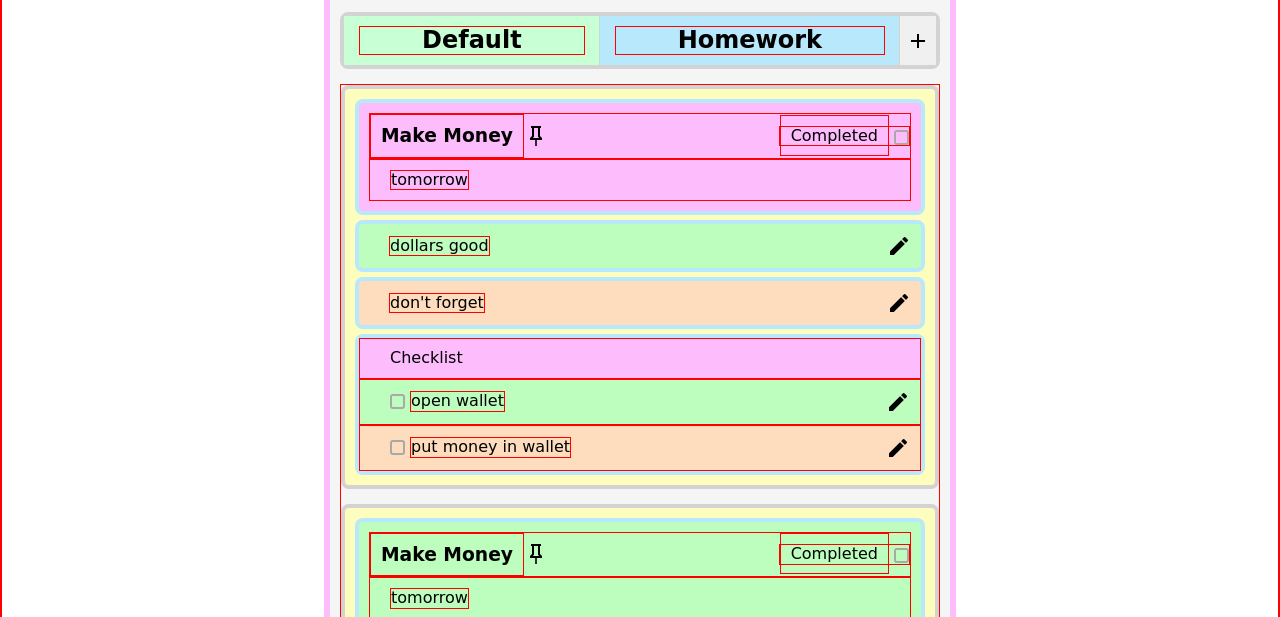
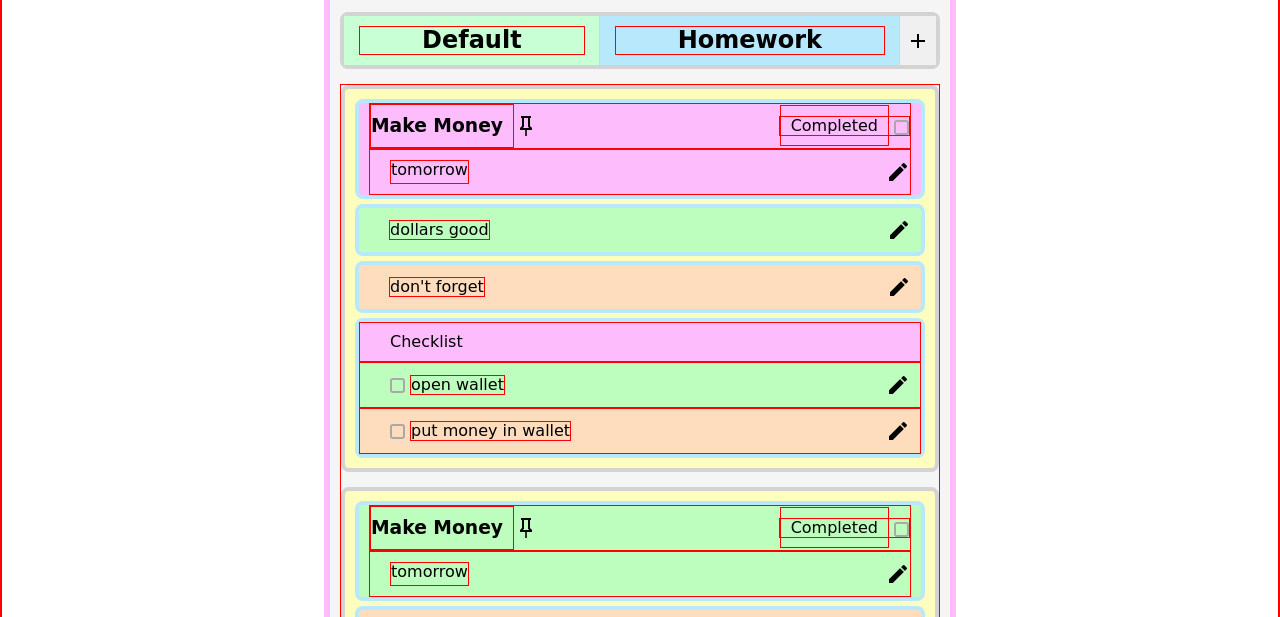
Before and after one commit to thebrianwong/odin-todo-list, a website built with webpack: page dist/index.html in a window 1280 px wide. Shown: the part 166-783 px from the top of the page. Built offline with nearby package versions, Linux system fonts and the light colour scheme; a web font is replaced by a local one.

Commit message:
Add edit buttons to the due dates section and add styling

```diff
--- a/dist/index.html
+++ b/dist/index.html
@@ -41,6 +41,9 @@
                     </div>
                     <div class="to-do-task-overview-bottom">
                         <p class="to-do-due-date">tomorrow</p>
+                        <button class="edit-due-date">
+                            <img src="assets/pencil.png" alt="">
+                        </button>
                     </div>
                 </div>
                 <div class="to-do-description">
@@ -87,6 +90,9 @@
                     </div>
                     <div class="to-do-task-overview-bottom">
                         <p class="to-do-due-date">tomorrow</p>
+                        <button class="edit-due-date">
+                            <img src="assets/pencil.png" alt="">
+                        </button>
                     </div>
                 </div>
                 <div class="to-do-description">
@@ -133,6 +139,9 @@
                     </div>
                     <div class="to-do-task-overview-bottom">
                         <p class="to-do-due-date">tomorrow</p>
+                        <button class="edit-due-date">
+                            <img src="assets/pencil.png" alt="">
+                        </button>
                     </div>
                 </div>
                 <div class="to-do-description">
--- a/dist/styles.css
+++ b/dist/styles.css
@@ -151,16 +151,17 @@ button:focus-visible {
 .to-do-task-overview {
     display: flex;
     flex-direction: column;
-    padding: 10px;
+    padding: 0 10px;
 }
 
 .to-do-task-overview-top {
     display: flex;
     align-items: center;
+    box-shadow: 0 1px 0 black;
 }
 
 .to-do-title {
-    padding: 10px;
+    padding: 10px 10px 10px 0;
 }
 
 .to-do-pin {
@@ -195,7 +196,7 @@ input[type="checkbox"]:checked {
 
 .to-do-task-overview-bottom {
     display: flex;
-    padding: 10px 20px;
+    padding: 10px 0 10px 20px;
 }
 
 .to-do-description,
@@ -210,6 +211,7 @@ input[type="checkbox"]:checked {
     margin-right: 15px;
 }
 
+.edit-due-date,
 .edit-description,
 .edit-notes,
 .edit-checklist-task {
```
